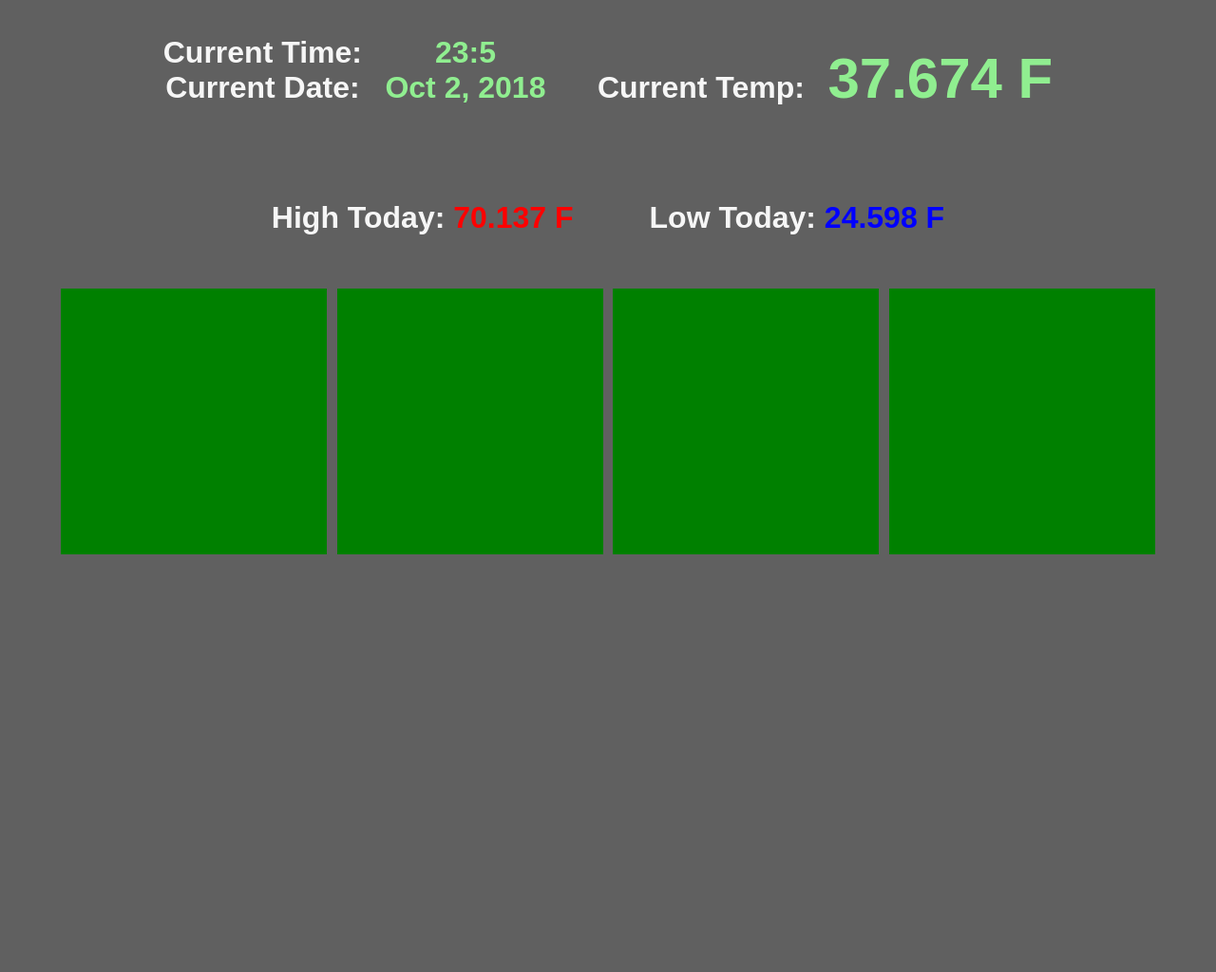
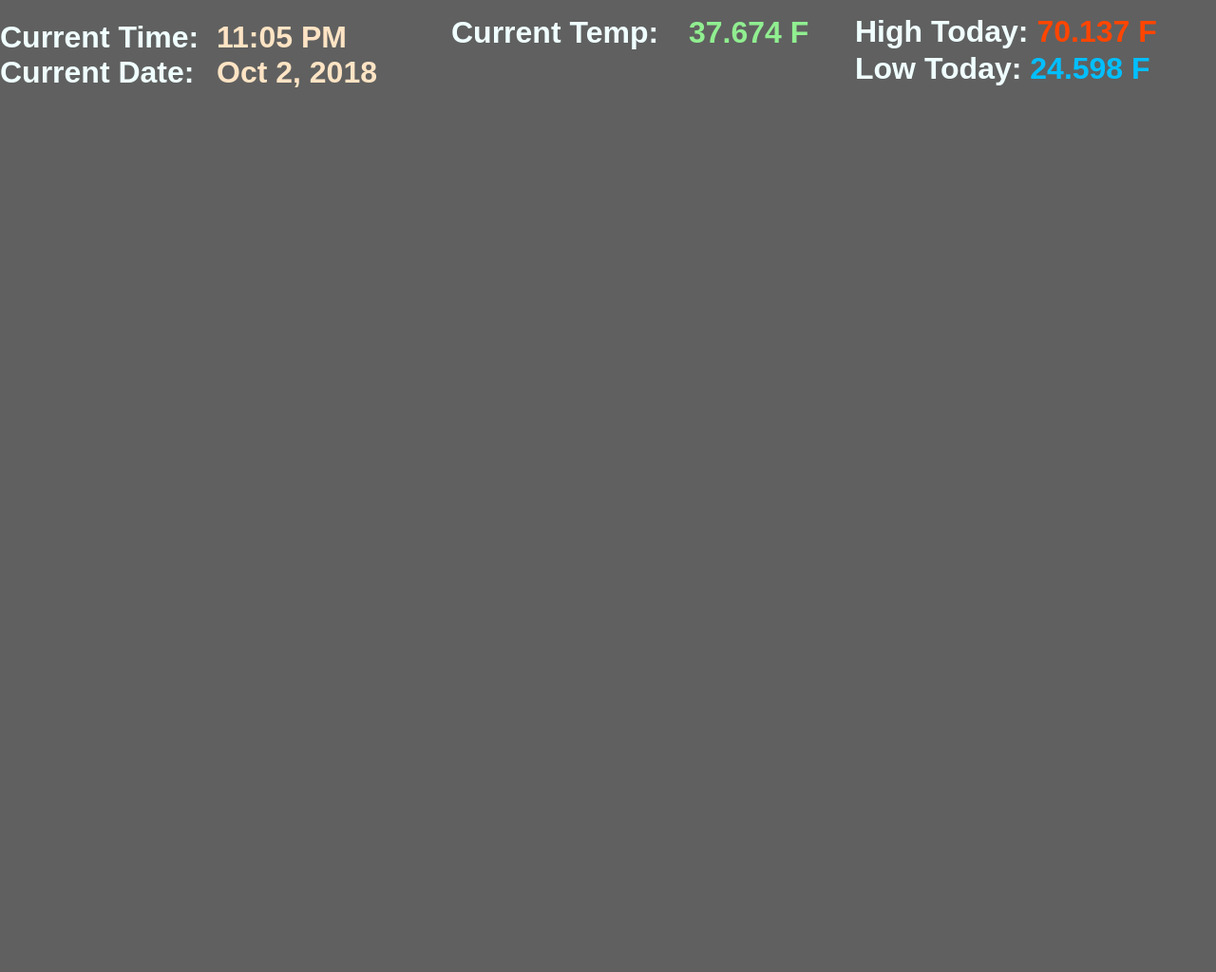
Before and after one commit to cc-d/madmike-temperature-gauge, a Flask app: page / in a window 1280 px wide. Shown: the whole page at 95% size. Before the commit the page ends 584 px from the top, so only its background shows below. Run offline with Flask 2, Linux system fonts and the light colour scheme; data comes from the database, SQL or seed files in the repository; some libraries are stand-ins or nearby versions.

Commit message:
finished

```diff
--- a/run.py
+++ b/run.py
@@ -13,6 +13,7 @@
 from flask import Flask, render_template, request
 app = Flask(__name__)
 
+########### SCRIPT SETTINGS ###########
 global db
 global table
 db, table = '/home/pi/madmike-temperature-gauge/history.db', 'test'
@@ -23,6 +24,7 @@
 global max_high_temp_f
 global max_low_temp_f
 max_high_temp_f, max_low_temp_f = 50, 32
+#######################################
 
 @app.route('/')
 def index():
@@ -60,7 +62,6 @@
 
 def current_temperature(testing=False, email_alert=False, show_error=False, rtype='json'):
 	if testing:
-		#rantemp = randint(-5000,1000)
 		rantemp = randint(500,5000)
 		raw_device_data = '56 01 4b 46 7f ff 0b 10 d0 : crc=d0 YES\n' \
 						'55 01 4b 46 7f ff 0a 10 d1 t=' + str(rantemp)
@@ -149,7 +150,6 @@
 	cc.execute(sql)
 	conn.commit()
 	data = cc.fetchall()
-	#return data
 	conn.close()
 	json_data = []
 	for record in data:
@@ -184,9 +184,3 @@
 
 if __name__ == '__main__':
 	app.run(host='0.0.0.0', port=5000)
-'''
-	for i in range(5000):
-		ct = current_temperature(testing=True, rtype='dict')
-		print(ct)
-		insert_data(ct['c'], ct['f'], ct['time'])
-'''
--- a/templates/index.html
+++ b/templates/index.html
@@ -1,104 +1,134 @@
 <!DOCTYPE html>
+<!--
+The TouchScreen Resolution is 1024 x 1280.
+
+Since we know the screen resolution, and  original position, we can
+use absolute positions for styling.
+
+All javascript and styling is in one file for simple portability sake,
+don't write html this way LOL!
+-->
 <head>
 	<title>Temperature Data</title>
 	<script type="text/javascript" src="{{ url_for('static', filename='jquery-3.3.1.js') }}"></script>
 	<script type="text/javascript" src="{{ url_for('static', filename='plotly-latest.min.js') }}"></script>
-
 <style>
-#full {
+body {
+	margin: 0;
 	position: absolute;
-	color: black;
-	height: 100%;
-	width: 98%;
-}
-#fullgraph {
-	position: inline-block;
-	color: green;
-	margin-top: 100px;
-	height: 100%;
-	width: 100%;
-}
-#closeicon {
-	height: 100%;
-	width: 100%;
-	font-size: 80px;
-}
-#closegraph {
-	position: inline-block;
-	float: right;
-	width: 50px;
-	height: 50px;
-}
-#title{
-	font-size: 40px;
-	color: yellow;
-	text-align: center;
-}
-body{
+	height: 1024px;
+	width: 1280px;
+	max-height: 1024px;
+	max-width: 1280px;
+	min-height: 1024px;
+	min-width: 1280px;
 	background-color: #606060;
 	font-family: arial;
 }
-h1{
-	color: #f6f6f6;
+#topsection {
+	position: absolute;
+	height: 205px;
 }
-#squarecontainer{
-  margin: 0 auto;
-  width: 100%;
-  height: 100%;
+#ctime {
+	color: bisque;
+	position: absolute;
+	margin-left: 228px;
+	width: 250px;
+	margin-top: -117px;
 }
-#topr{
-  width: 100%;
-  height: 100%;
-  display: inline-block;
-  text-align: center;
+#cte {
+	margin-left: 475px;
+	margin-top: -122px;
+	position: absolute;
+	width: 400px;
+	height: 80px;
+
 }
-.square{
-  margin: 3px;
-  width: 280px;
-  height: 280px;
-  background-color: green;
-  display: inline-block;
+#hcte {
+	color: azure;
+	position: absolute;
 }
-#myDiv0{
+#hctcd {
+	color: azure;
+}
+#ctemp {
+	color: lightgreen;
+	margin-left: 250px;
+}
+#hlow {
+	position: absolute;
+	color: azure;
+}
+#indivhighid {
+	position: absolute;
+	margin-left: 900px;
+	margin-top: -124px;
+	width: 350px;
+}
+#indivlowid {
+	position: absolute;
+	width: 350px;
+	margin-left: 900px;
+	margin-top: -116px;
+}
+#phighid {
+	color: orangered;
 	display: inline-block;
 }
-#myDiv1{
+#ht {
+	margin-top: -10px;
+}
+#lt {
+	width: 350px;
+}
+#plowid {
+	color: deepskyblue;
 	display: inline-block;
 }
-#myDiv2{
+#squarecontainer {
+	position: absolute;
+	margin-top: 120px;
+	width: 1280px;
+	height: 768px;
+}
+.square {
+	height: 430px;
+	width: 635px;
 	display: inline-block;
 }
-#myDiv3{
-	display: inline-block;
+#fullgraph {
+	height: 1000px;
+	width: 1270px;
 }
 </style>
+
 </head>
 
 <body>
-<div id="full" style="display:none;">
-	<div id="closegraph">
-		<a id="closeicon" href="javascript:showcontent()">x</a>
-	</div>
+<div id="full" onclick="showpage();" style="display:none;">
 	<div id="fullgraph">
 	</div>
 </div>
 
+<div id="conwrap">
 
-<div style='margin: 0 auto; text-align: center'>
-	<div style='display: inline-block;'>
-		<div style='display: inline-block;'>
-			<h1>Current Time: <br>Current Date: </h1>
+<div id="topsection">
+	<div id="topgs">
+		<div id="ctcd">
+			<div id="hctcd">
+				<h1>Current Time: <br>Current Date: </h1>
+			</div>
+			<div id='ctime'></div>
 		</div>
-		<div id='ctime' style='display: inline-block;'></div>
+		<div id="cte">
+			<div id="hcte">
+				<h1>Current Temp:</h1>
+			</div>
+			<div id='ctemp'></div>
+		</div>
 	</div>
-	<div style='display: inline-block;'>
-		<div style='display: inline-block; padding-left: 50px;'>
-			<h1>Current Temp:</h1>
-		</div>
-		<div id='ctemp' style='display: inline-block; font-size: 30px;'></div>
+	<div id='hlow'>
 	</div>
-</div>
-<div id='hlow' style='text-align: center; margin: 0 auto;'>
 </div>
 <div id='squarecontainer'>
    <div id="topr">
@@ -115,11 +145,39 @@
      </div>
    </div>
 </div>
-<div id='myDiv4' style='height:300px; width: 90%; margin: 0 auto;' onclick="gensingle(4)">
+
+<div id='myDiv4' style='display: none; height:300px; width: 90%; margin: 0 auto;' onclick="gensingle(4)">
+</div>
 </div>
 
 
 <script>
+function pad(p) {
+	if (p.toString().length === 1) {
+		return '0' + p.toString();
+	}
+	return p;
+}
+function to12(t) {
+	newt = ''; // 1-12
+	spec = ''; // AM-PM
+	t = t.split(':');
+	hour = t[0];
+	min = t[1];
+	if (hour < 12) {
+		spec = 'AM';
+		if (hour == '0') {
+			newt = '12';
+		} else {
+			newt = hour;
+		}
+	} else {
+		hour = hour - 12;
+		newt = hour;
+		spec = 'PM';
+	}
+	return newt + ':' + t[1] + ' ' + spec;
+}
 function refreshData() {
 var req = new XMLHttpRequest();
 req.overrideMimeType("application/json");
@@ -128,16 +186,17 @@
 req.onreadystatechange = function() {
 if (this.readyState == 4 && this.status == 200) {
 	jdata = JSON.parse(req.responseText);
-document.getElementById('ctemp').innerHTML = '<h1 style="padding-left: 20px; color:LightGreen;">' + jdata['f'] + ' F' + '</h1>';
+document.getElementById('ctemp').innerHTML = '<h1 id="ctemplg">' + jdata['f'] + ' F' + '</h1>';
 };
 
 var ctime = new Date();
 var months = ["Jan", "Feb", "Mar", "Apr", "May", "Jun", "Jul", "Aug", "Sep", "Oct", "Nov", "Dec"];
 var days = ["Sunday", "Monday", "Tuesday", "Wednesday", "Thursday", "Friday", "Saturday"];
 
-//<h1>Current Date<br>Time</h1>
-document.getElementById('ctime').innerHTML = '<h1 style="padding-left: 20px; color:LightGreen;">' + ctime.getHours() + ':' + ctime.getMinutes() + '</br>' + months[ctime.getMonth()] + ' ' + ctime.getDay() + ', ' + ctime.getFullYear() + '</h1>';
+var mintime = ctime.getHours() + ':' + pad(ctime.getMinutes());
+mintime = to12(mintime);
 
+document.getElementById('ctime').innerHTML = '<h1 id="ctimelg">' + mintime + '</br>' + months[ctime.getMonth()] + ' ' + ctime.getDay() + ', ' + ctime.getFullYear() + '</h1>';
 
 };
     //x = 60 * 15;  // Once every 15 minutes
@@ -156,7 +215,6 @@
         jdata = JSON.parse(req.responseText);
 	var high = '';
 	var low = '';
-	//console.log(jdata)
 	for (i=0;i<2;i++){
 		if (jdata[i]['type'] == 'high') {
 			high = jdata[i]['f'];
@@ -165,12 +223,10 @@
 			low = jdata[i]['f']
 		}
 	}
-	//console.log(high);
-	//console.log(low);
-    low = '<p style="display: inline-block; color: blue;">' + low + ' F' + '</p>';
-    high = '<p style="display: inline-block; color: red;">' + high + ' F' + '</p>';
-	document.getElementById('hlow').innerHTML = '<div style="display: inline-block;"><h1 id="ht">High Today: ' + high  + '</h1></div>';
-	document.getElementById('hlow').innerHTML += '<div style="display: inline-block; padding-left: 80px;"><h1 id="lt">Low Today: ' + low  + '</h1></div>';
+    low = '<p id="plowid">' + low + ' F' + '</p>';
+    high = '<p id="phighid">' + high + ' F' + '</p>';
+	document.getElementById('hlow').innerHTML = '<div id="indivhighid"><h1 id="ht">High Today: ' + high  + '</h1></div>';
+	document.getElementById('hlow').innerHTML += '<div id="indivlowid"><h1 id="lt">Low Today: ' + low  + '</h1></div>';
 
 };
 };
@@ -193,7 +249,6 @@
 	(function(iz) {
 	var req = new XMLHttpRequest();
 	req.overrideMimeType("application/json");
-	//console.log('api/temperature_history' + ranges[iz]);
 	req.open('GET', 'api/temperature_history' + ranges[iz], true);
 	req.send(null);
 	req.onreadystatechange = function() {
@@ -201,18 +256,13 @@
 		times = []
 		temps = []
 		jdata = JSON.parse(req.responseText);
-		//console.log(jdata);
-		//console.log(jdata[0]);
 		l = (jdata.length);
-		for (i=0; i<l; i++) { //i<jdata.length; i++) {
+		for (i=0; i<l; i++) {
 			rec = jdata[i];
-			//console.log(rec['f'], rec['time']);
 			temps.push(rec['f']);
 			times.push(rec['time']);
 		}
 		var data = [{
-			//x: ['2013-10-04 22:23:00', '2013-11-04 22:23:00', '2013-12-04 22:23:00'],
-			//y: [1, 3, 6],
 			x: times.sort(),
 			y: temps,
 			type: 'scatter'
@@ -229,8 +279,7 @@
 gendefs();
 
 function gensingle(targi) {
-	$('#actualcontent').hide()
-	$('#full').show()
+	showgraph();
 	var dayago = (Date.now() - (60 * 60 * 24 * 1000));
 	var weekago = (Date.now() - (60 * 60 * 24 * 7 * 1000));
 	var monthago = (Date.now() - (60 * 60 * 24 * 7 * 4 * 1000));
@@ -246,7 +295,6 @@
 	(function(iz) {
 	var req = new XMLHttpRequest();
 	req.overrideMimeType("application/json");
-	//console.log('api/temperature_history' + ranges[iz]);
 	req.open('GET', 'api/temperature_history' + ranges[iz], true);
 	req.send(null);
 	req.onreadystatechange = function() {
@@ -254,18 +302,13 @@
 		times = []
 		temps = []
 		jdata = JSON.parse(req.responseText);
-		//console.log(jdata);
-		//console.log(jdata[0]);
 		l = (jdata.length);
-		for (i=0; i<l; i++) { //i<jdata.length; i++) {
+		for (i=0; i<l; i++) {
 			rec = jdata[i];
-			//console.log(rec['f'], rec['time']);
 			temps.push(rec['f']);
 			times.push(rec['time']);
 		}
 		var data = [{
-			//x: ['2013-10-04 22:23:00', '2013-11-04 22:23:00', '2013-12-04 22:23:00'],
-			//y: [1, 3, 6],
 			x: times.sort(),
 			y: temps,
 			type: 'scatter'
@@ -280,9 +323,16 @@
 	}
 }
 
-function showcontent(){
-	$('#actualcontent').show()
-	$('#full').hide()
+function showpage() {
+	$('body').css('overflow','unset');
+	$('#conwrap').show();
+	$('#full').hide();
+}
+
+function showgraph() {
+	$('body').css('overflow','hidden');
+	$('#conwrap').hide();
+	$('#full').show();
 }
 
 </script>
```
Also changed, not shown: README.md (added), 1 other file.
